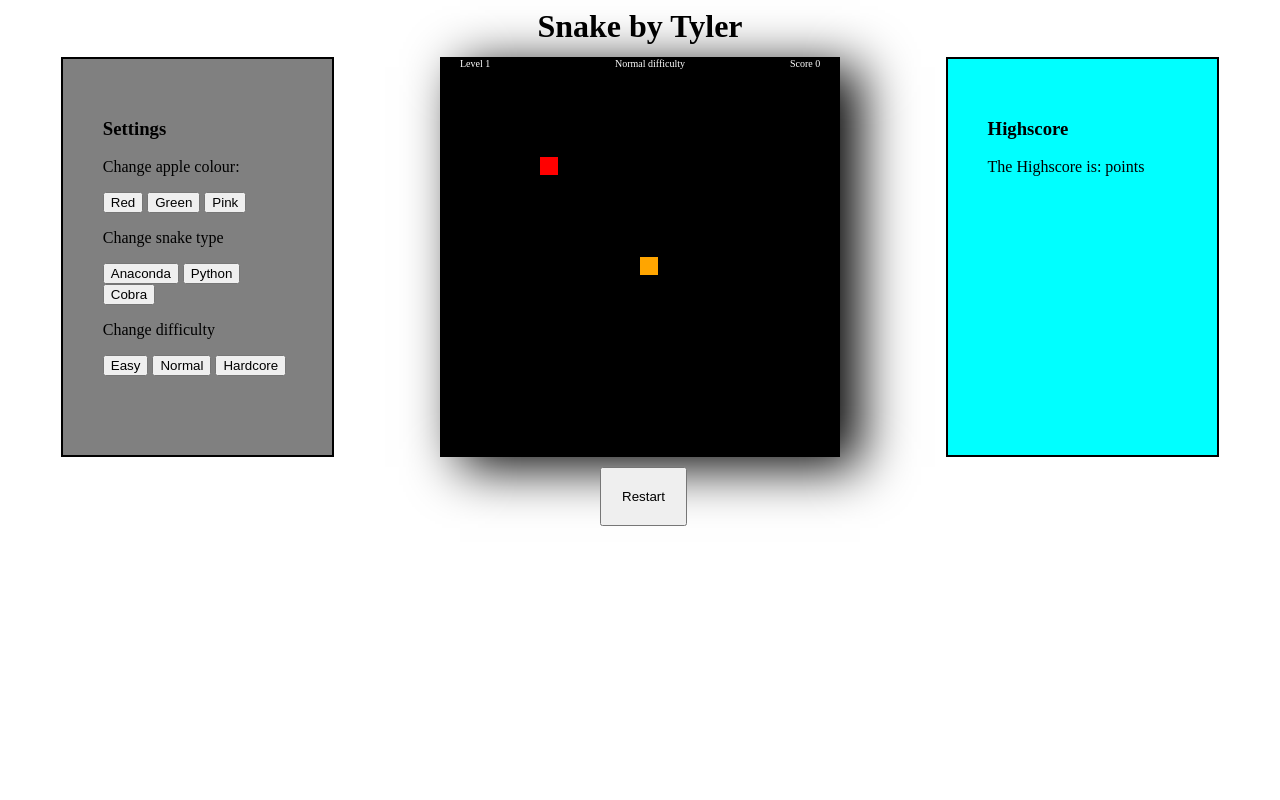
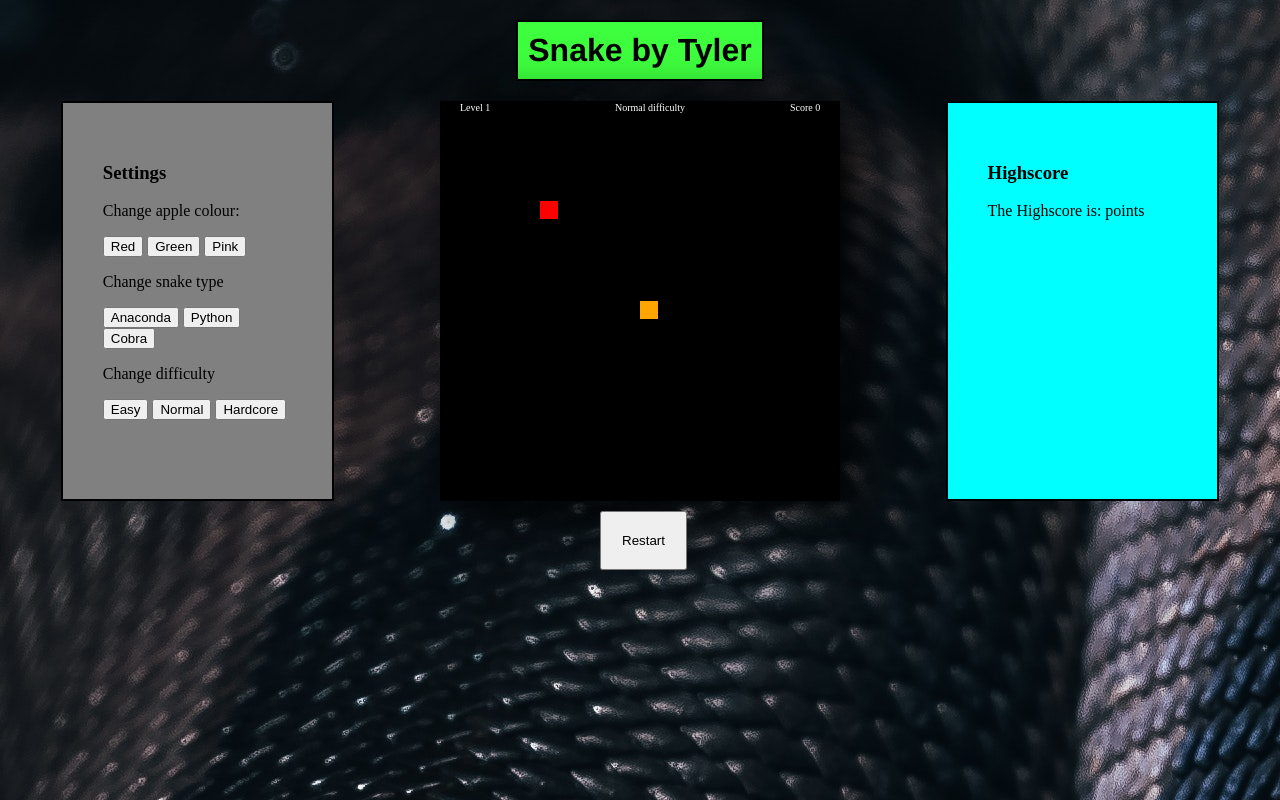
Before and after one commit to td6904/Snake-Game-Project, a plain HTML site: page index.html in a window 1280 px wide. Drawn offline with Linux system fonts and the light colour scheme.

Commit message:
Added a background and some CSS changes

```diff
--- a/index.html
+++ b/index.html
@@ -7,8 +7,8 @@
     <title>Snake by Tyler</title>
     <link rel="stylesheet" href="style.css">
 </head>
-<body>
-    <h1>Snake by Tyler</h1>
+<body background="snake-skin.jpg">
+    <h1><span>Snake by Tyler</span></h1>
         <div id="userInterface">
             <div id="settings">
                 <h3>Settings</h3>
--- a/style.css
+++ b/style.css
@@ -1,11 +1,19 @@
 h1 {
-    margin: 0;
-    padding: 0;
-    padding-bottom: 12px;
+    margin: 10px;
+    padding: 10px;
     display: flex;
     flex-direction: column;
     justify-content: center;
     align-items: center;
+
+}
+
+h1 span {
+    background-color: rgb(62, 255, 62);
+    border: 2px solid black;
+    padding: 10px;
+    font-family: 'Franklin Gothic Medium', 'Arial Narrow', Arial, sans-serif;
+
 }
 
 #highscoreTab p {
```
Also changed, not shown: snake-skin.jpg (added).
